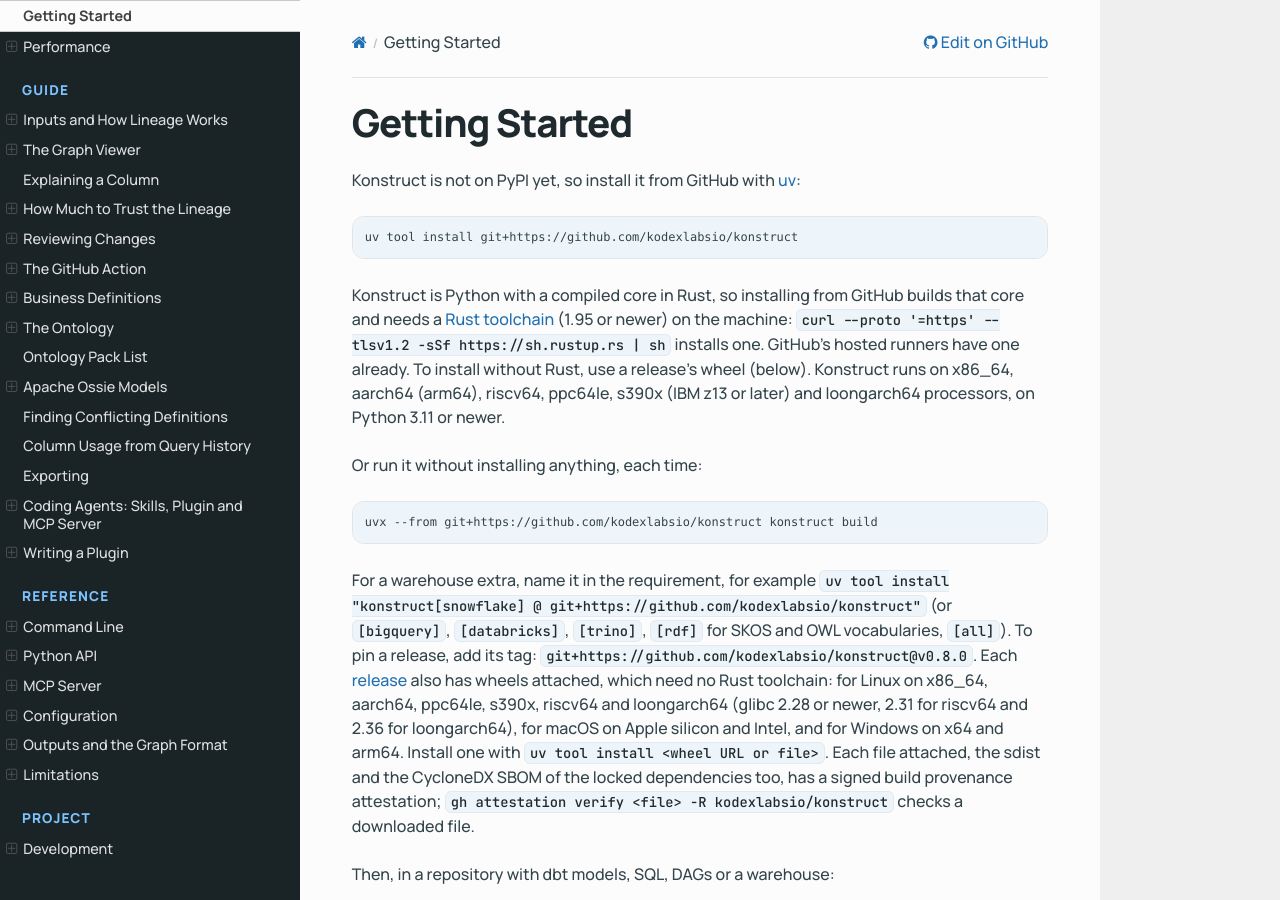
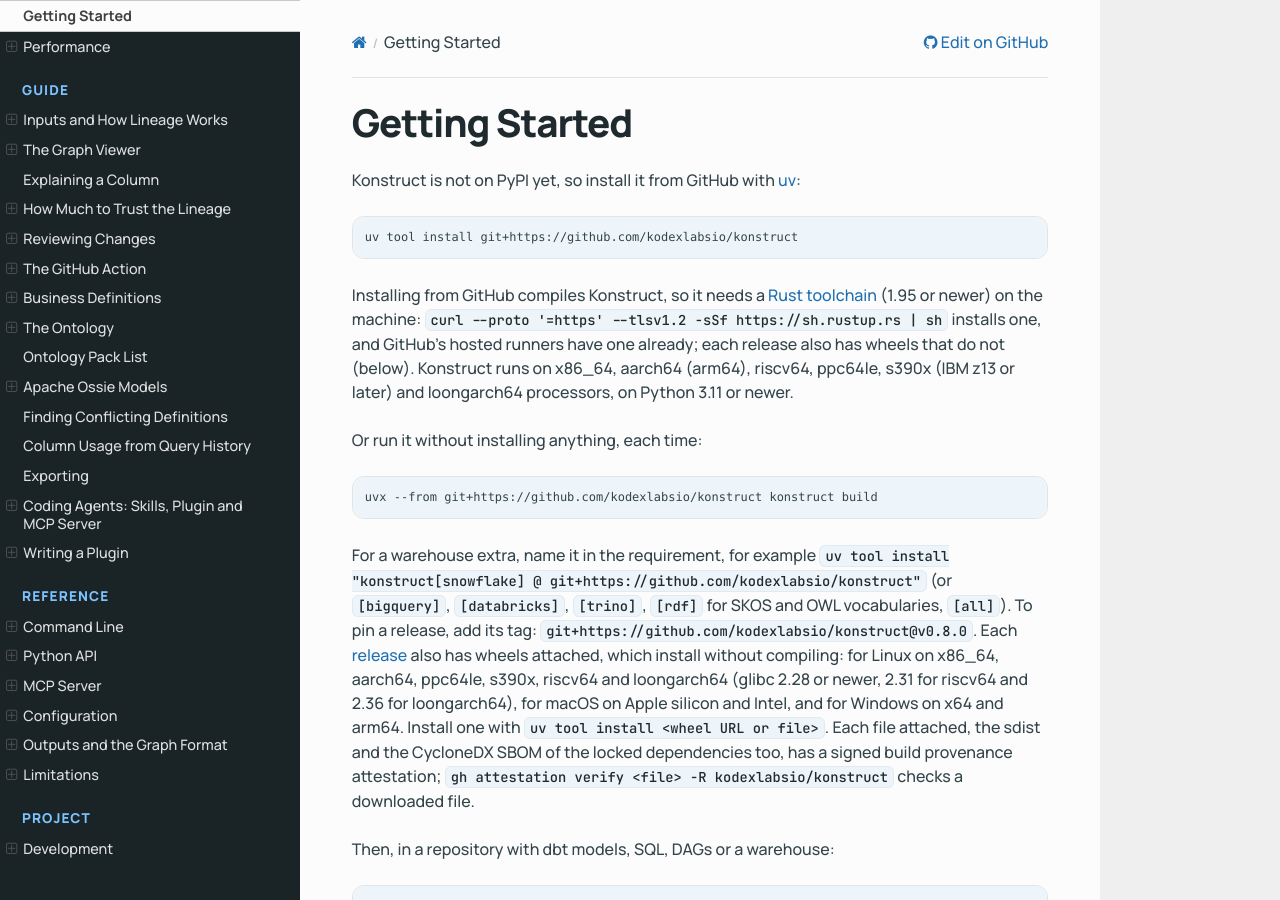
Before and after one commit to actions-marketplace-validations/kodexlabsio_konstruct, a Sphinx documentation site: the page built from docs/getting-started.md, in a window 1280 px wide and 900 px high. Built offline with Sphinx 7.4.7 and the Read the Docs theme 3.1.0, drawn with Linux system fonts in a browser that asks for light colours.

Commit message:
docs: Describe the core by what it does, not the languages it is written in
The pages a user reads now say what Konstruct does and what installing it needs, not which
languages it is written in. The install notes in the README and on the getting started page say
that installing from GitHub compiles Konstruct and so needs a Rust toolchain, 1.95 or newer, and
that each release has wheels that do not. The performance page gives the timings of questions
asked after the graph is loaded under a heading of that name, and the GitHub Action page and the
example workflow say only that the install compiles Konstruct. The contributor page keeps its file
paths and toolchain facts.

````diff
--- a/docs/examples/pull-request.yml
+++ b/docs/examples/pull-request.yml
@@ -23,7 +23,7 @@ jobs:
 
       - uses: astral-sh/setup-uv@v10.3.3
 
-      # Installing konstruct from source compiles its Rust core.
+      # Installing konstruct from source compiles it.
       - uses: dtolnay/rust-toolchain@stable
 
       - name: Install konstruct and dbt
--- a/docs/getting-started.md
+++ b/docs/getting-started.md
@@ -6,10 +6,10 @@ Konstruct is not on PyPI yet, so install it from GitHub with [uv](https://docs.a
 uv tool install git+https://github.com/kodexlabsio/konstruct
 ```
 
-Konstruct is Python with a compiled core in Rust, so installing from GitHub builds that core and
-needs a [Rust toolchain](https://rustup.rs/) (1.95 or newer) on the machine: `curl --proto
-'=https' --tlsv1.2 -sSf https://sh.rustup.rs | sh` installs one. GitHub's hosted runners have one
-already. To install without Rust, use a release's wheel (below). Konstruct runs on x86_64,
+Installing from GitHub compiles Konstruct, so it needs a [Rust toolchain](https://rustup.rs/) (1.95
+or newer) on the machine: `curl --proto '=https' --tlsv1.2 -sSf https://sh.rustup.rs | sh` installs
+one, and GitHub's hosted runners have one already; each release also has wheels that do not
+(below). Konstruct runs on x86_64,
 aarch64 (arm64), riscv64, ppc64le, s390x (IBM z13 or later) and loongarch64 processors, on Python
 3.11 or newer.
 
@@ -21,7 +21,7 @@ uvx --from git+https://github.com/kodexlabsio/konstruct konstruct build
 
 For a warehouse extra, name it in the requirement, for example
 `uv tool install "konstruct[snowflake] @ git+https://github.com/kodexlabsio/konstruct"` (or `[bigquery]`, `[databricks]`, `[trino]`, `[rdf]` for SKOS and OWL vocabularies, `[all]`).
-To pin a release, add its tag: `git+https://github.com/kodexlabsio/konstruct@v0.8.0`. Each [release](https://github.com/kodexlabsio/konstruct/releases) also has wheels attached, which need no Rust toolchain: for Linux on x86_64, aarch64, ppc64le, s390x, riscv64 and loongarch64 (glibc 2.28 or newer, 2.31 for riscv64 and 2.36 for loongarch64), for macOS on Apple silicon and Intel, and for Windows on x64 and arm64. Install one with `uv tool install <wheel URL or file>`. Each file attached, the sdist and the CycloneDX SBOM of the locked dependencies too, has a signed build provenance attestation; `gh attestation verify <file> -R kodexlabsio/konstruct` checks a downloaded file.
+To pin a release, add its tag: `git+https://github.com/kodexlabsio/konstruct@v0.8.0`. Each [release](https://github.com/kodexlabsio/konstruct/releases) also has wheels attached, which install without compiling: for Linux on x86_64, aarch64, ppc64le, s390x, riscv64 and loongarch64 (glibc 2.28 or newer, 2.31 for riscv64 and 2.36 for loongarch64), for macOS on Apple silicon and Intel, and for Windows on x64 and arm64. Install one with `uv tool install <wheel URL or file>`. Each file attached, the sdist and the CycloneDX SBOM of the locked dependencies too, has a signed build provenance attestation; `gh attestation verify <file> -R kodexlabsio/konstruct` checks a downloaded file.
 
 Then, in a repository with dbt models, SQL, DAGs or a warehouse:
 
````
Also changed, not shown: README.md (+2 -2 lines), docs/guide/github-action.md (+1 -1 lines), docs/performance.md (+2 -2 lines), 1 other file.
